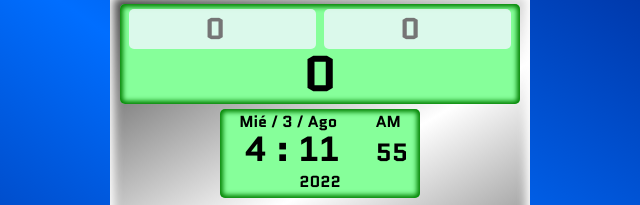
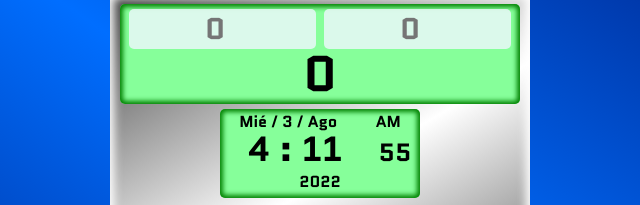
Before and after one commit to rolandoWe/calcureloj, a plain HTML site: page index.html in a window 1280 px wide. Shown: the part 217-422 px from the top of the page, 320-960 px from the left. Drawn offline with Linux system fonts and the light colour scheme.

Commit message:
Add files via upload

```diff
--- a/estilos.css
+++ b/estilos.css
@@ -79,7 +79,7 @@
     margin: 1px auto;
 }
 .hora{
-    width:60%;
+    width:70%;
     /* border: solid black 1px; */
     margin:-10px auto;
     padding: 0;
@@ -87,7 +87,7 @@
     font-weight: bold;
 }
 .segundos{
-    /* width:40%; */
+    width:20%;
     /* border:solid red 1px; */
     margin: auto;
     font-size: 25px;
```
